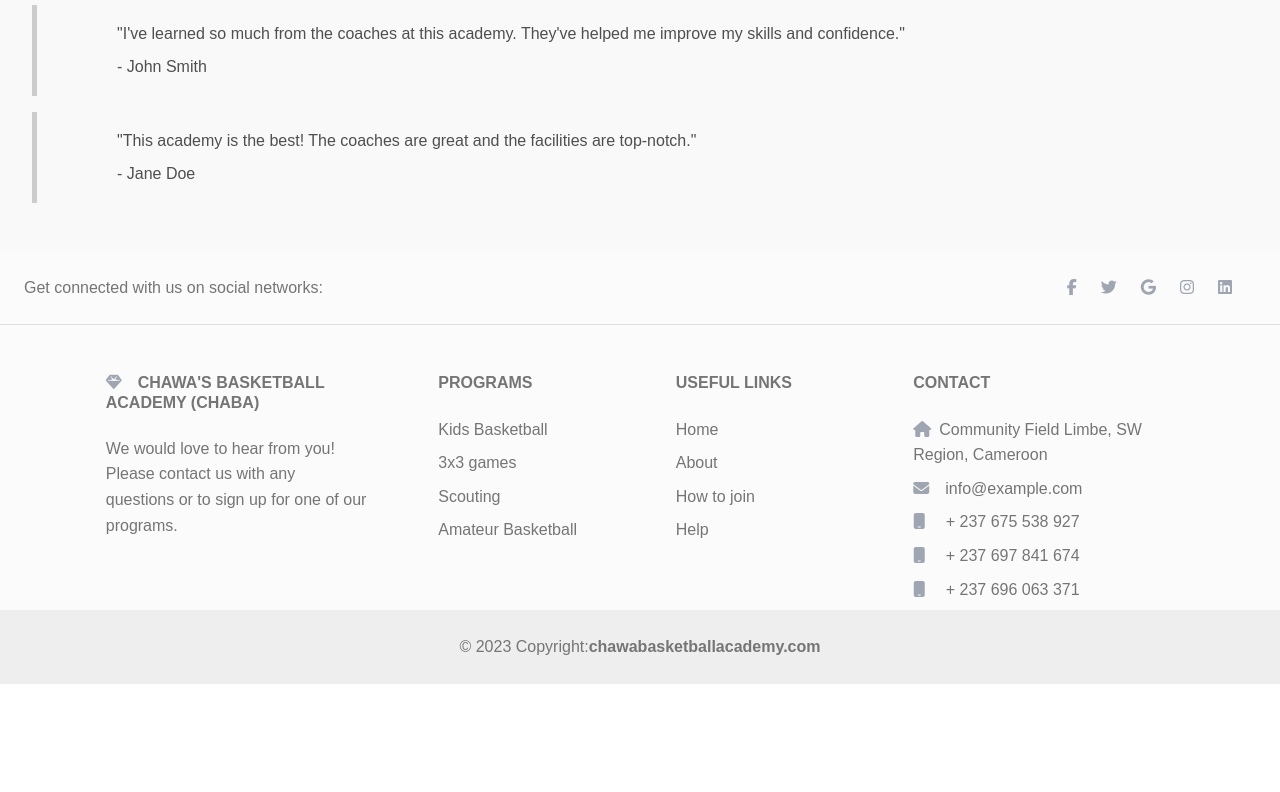
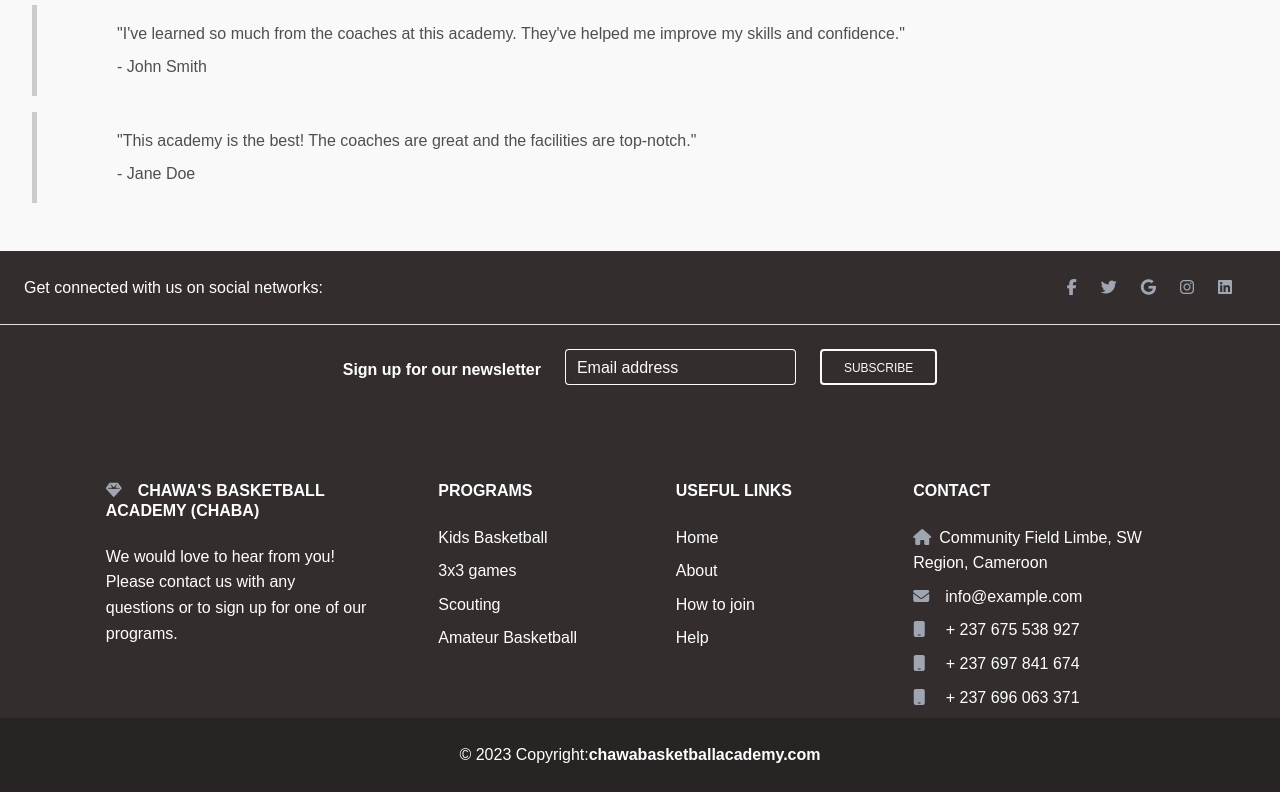
Before and after one commit to Elcid-Chawa/chawabasketballacademy, a React (Create React App) app: page / in a window 1280 px wide. Shown: the part 1352-2144 px from the top of the page. Before the commit the page ends 2036 px from the top, so only its background shows below. Built offline with nearby package versions, Linux system fonts and the light colour scheme; no server answers.

Commit message:
updated footer
Signed-off-by: Elcid-Chawa <elcidchawa@gmail.com>

```diff
--- a/src/components/Footer/index.js
+++ b/src/components/Footer/index.js
@@ -4,19 +4,21 @@ import {
     MDBContainer,
     MDBRow,
     MDBCol,
-    MDBIcon
+    MDBIcon,
+    MDBInput,
+    MDBBtn
 } from 'mdb-react-ui-kit';
 
 export default function Footer() {
   return (
-    <MDBFooter bgColor='light' className='text-center text-lg-start text-muted'>
+    <MDBFooter bgColor='dark' outline='white' color='white' className='text-center text-lg-start'>
       <section className='d-flex justify-content-center justify-content-lg-between p-4 border-bottom'>
         <div className='me-5 d-none d-lg-block'>
           <span>Get connected with us on social networks:</span>
         </div>
 
         <div>
-          <a href='' className='me-4 text-reset'>
+          <a href='https://www.facebook.com/groups/chawabasketballacademy' className='me-4 text-reset'>
             <MDBIcon color='secondary' fab icon='facebook-f' />
           </a>
           <a href='' className='me-4 text-reset'>
@@ -28,11 +30,33 @@ export default function Footer() {
           <a href='' className='me-4 text-reset'>
             <MDBIcon color='secondary' fab icon='instagram' />
           </a>
-          <a href='' className='me-4 text-reset'>
+          <a href='https://www.linkedin.com/showcase/chawas-basketball-academy/' className='me-4 text-reset'>
             <MDBIcon color='secondary' fab icon='linkedin' />
           </a>
         </div>
       </section>
+
+      <section className='p-4'>
+          <form action=''>
+            <MDBRow className='d-flex justify-content-center'>
+              <MDBCol size="auto">
+                <p className='pt-2'>
+                  <strong>Sign up for our newsletter</strong>
+                </p>
+              </MDBCol>
+
+              <MDBCol md='auto' start>
+                <MDBInput contrast type='email' label='Email address' className='mb-4' />
+              </MDBCol>
+
+              <MDBCol size="auto">
+                <MDBBtn outline color='light' type='submit' className='mb-4'>
+                  Subscribe
+                </MDBBtn>
+              </MDBCol>
+            </MDBRow>
+          </form>
+        </section>
 
       <section className=''>
         <MDBContainer className='text-center text-md-start mt-5'>
@@ -120,7 +144,7 @@ export default function Footer() {
         </MDBContainer>
       </section>
 
-      <div className='text-center p-4' style={{ backgroundColor: 'rgba(0, 0, 0, 0.05)' }}>
+      <div className='text-center p-4' style={{ backgroundColor: 'rgba(0, 0, 0, 0.2)' }}>
         © 2023 Copyright:
         <a className='text-reset fw-bold' href='#'>
            chawabasketballacademy.com
```
